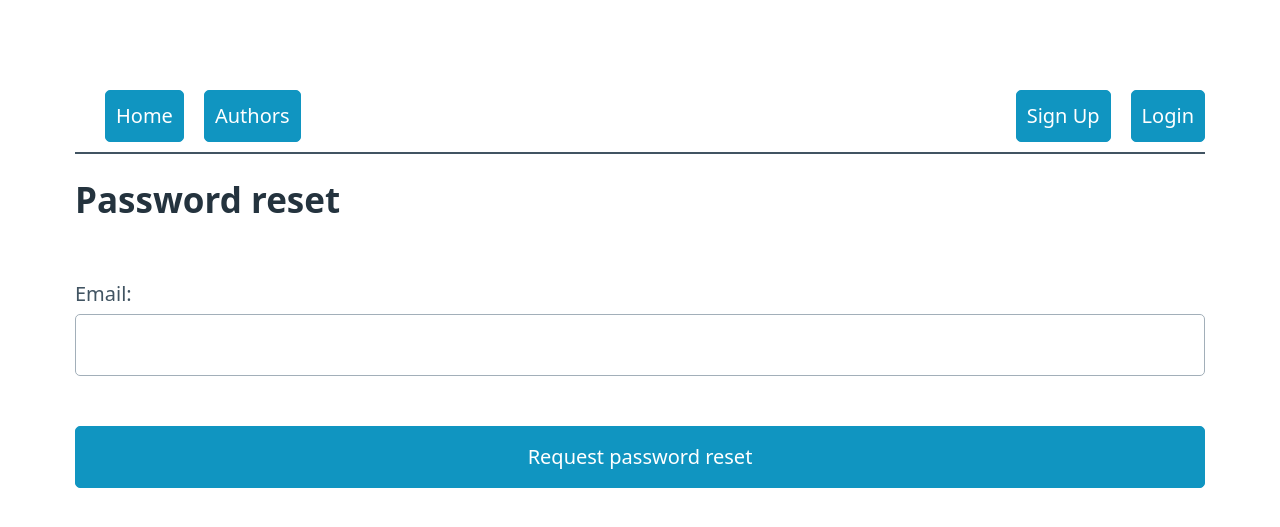
After one commit to last-war/Homework_webpython_13_django, a Django app: page /users/reset-password/ in a window 1280 px wide. The commit adds this page. Shown: the top 527 px of the page. Run offline with Django 4.2, Linux system fonts and the light colour scheme.

Commit message:
add pass reset

```diff
--- a/Bestquotes/users/templates/users/login.html
+++ b/Bestquotes/users/templates/users/login.html
@@ -28,6 +28,9 @@
         <button type="submit">Submit</button>
         <button type="reset" class="secondary">Reset</button>
     </div>
+     <div class="small text-center">
+        <a href="{% url 'users:password_reset' %}" class="text-center"><i>Forgot Password?</i></a>
+    </div>
 </form>
 
 {% endblock %}
--- /dev/null
+++ b/Bestquotes/users/templates/users/password_reset.html
@@ -0,0 +1,12 @@
+{% extends "quotesapp/base.html" %}
+
+{% block content %}
+
+<h2>Password reset</h2>
+<form method="post">
+    {% csrf_token %}
+    {{ form.as_p }}
+    <button type="submit">Request password reset</button>
+</form>
+
+{% endblock %}
--- /dev/null
+++ b/Bestquotes/users/templates/users/password_reset_subject.txt
@@ -0,0 +1 @@
+Password Reset
--- a/Bestquotes/users/urls.py
+++ b/Bestquotes/users/urls.py
@@ -1,5 +1,6 @@
 from django.urls import path
 from . import views
+from django.contrib.auth.views import PasswordResetDoneView, PasswordResetConfirmView, PasswordResetCompleteView
 
 app_name = 'users'
 
@@ -7,4 +8,14 @@ urlpatterns = [
     path('signup/', views.signupuser, name='signup'),
     path('login/', views.loginuser, name='login'),
     path('logout/', views.logoutuser, name='logout'),
+    path('reset-password/', views.ResetPasswordView.as_view(), name='password_reset'),
+    path('reset-password/done/', PasswordResetDoneView.as_view(template_name='users/password_reset_done.html'),
+         name='password_reset_done'),
+    path('reset-password/confirm/<uidb64>/<token>/',
+         PasswordResetConfirmView.as_view(template_name='users/password_reset_confirm.html',
+                                          success_url='/users/reset-password/complete/'),
+         name='password_reset_confirm'),
+    path('reset-password/complete/',
+         PasswordResetCompleteView.as_view(template_name='users/password_reset_complete.html'),
+         name='password_reset_complete'),
 ]
--- a/Bestquotes/users/views.py
+++ b/Bestquotes/users/views.py
@@ -1,4 +1,7 @@
 from django.shortcuts import render, redirect
+from django.contrib.auth.views import PasswordResetView
+from django.contrib.messages.views import SuccessMessageMixin
+from django.urls import reverse_lazy
 
 from .forms import RegisterForm, LoginForm
 
@@ -42,3 +45,12 @@ def loginuser(request):
         return redirect(to='quotesapp:main')
 
     return render(request, 'users/login.html', context={"form": LoginForm()})
+
+
+class ResetPasswordView(SuccessMessageMixin, PasswordResetView):
+    template_name = 'users/password_reset.html'
+    email_template_name = 'users/password_reset_email.html'
+    html_email_template_name = 'users/password_reset_email.html'
+    success_url = reverse_lazy('users:password_reset_done')
+    success_message = "An email with instructions to reset your password has been sent to %(email)s."
+    subject_template_name = 'users/password_reset_subject.txt'
--- a/alembic/env.py
+++ b/alembic/env.py
@@ -4,9 +4,8 @@ from sqlalchemy import engine_from_config
 from sqlalchemy import pool
 
 from alembic import context
+from Bestquotes.Bestquotes.settings import DATABASES
 
-
-from connector import url
 # this is the Alembic Config object, which provides
 # access to the values within the .ini file in use.
 config = context.config
--- a/pyproject.toml
+++ b/pyproject.toml
@@ -4,7 +4,6 @@ version = "0.1.0"
 description = ""
 authors = ["Андрій <andrey.maybrodskyy@gmail.com>"]
 readme = "README.md"
-packages = [{include = "homework_webpython_13_gjango"}]
 
 [tool.poetry.dependencies]
 python = "^3.10"
--- a/requirements.txt
+++ b/requirements.txt
@@ -1 +1,3 @@
 django~=4.1.7
+sqlalchemy~=2.0.7
+alembic~=1.10.2
```
Also changed, not shown: Bestquotes/Bestquotes/settings.py (+15 -2 lines), Bestquotes/users/templates/users/password_reset_complete.html (added, +7 -0 lines), Bestquotes/users/templates/users/password_reset_confirm.html (added, +12 -0 lines), Bestquotes/users/templates/users/password_reset_done.html (added, +8 -0 lines), Bestquotes/users/templates/users/password_reset_email.html (added, +13 -0 lines), Bestquotes/users/templates/users/signup.html (+6 -1 lines), config.ini (deleted, +0 -12 lines), connector.py (deleted, +0 -26 lines).
